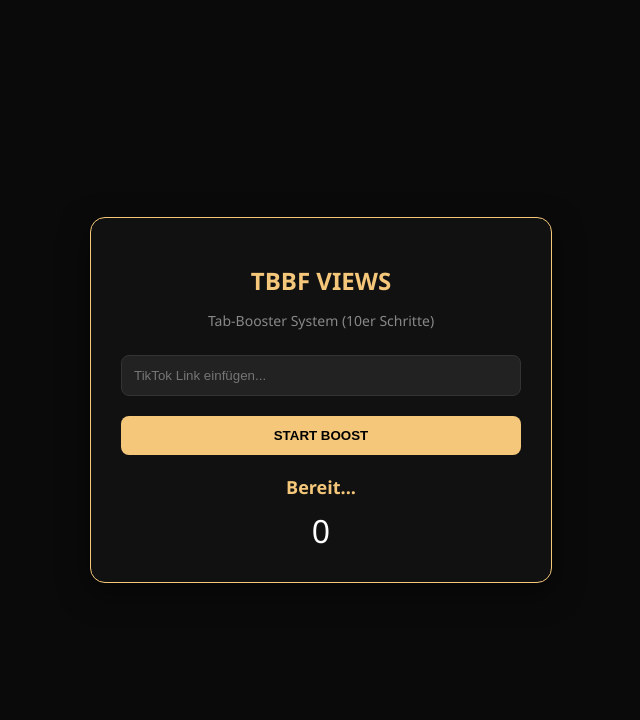
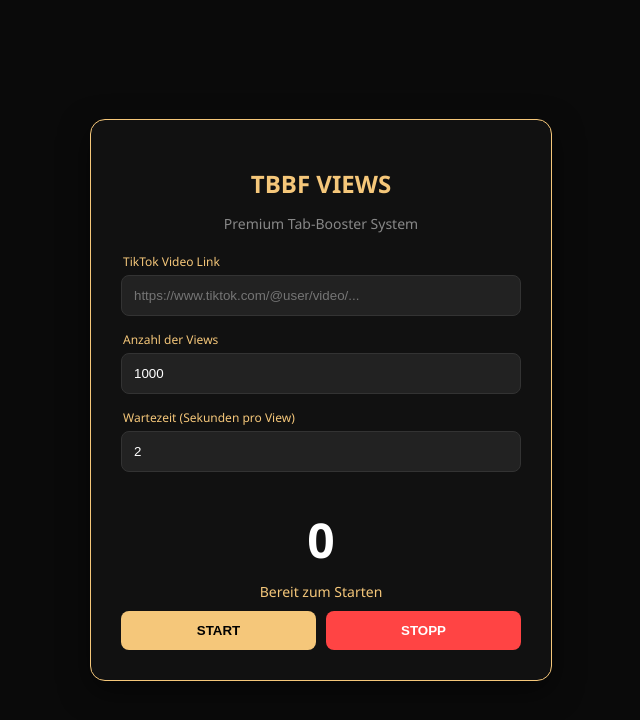
Before and after one commit to mykinomoviesme-lab/TBBF-Booster, a plain HTML site: page Index.html in a window 1280 px wide. Shown: the whole page, without its empty margins (319-959 px from the left). Drawn offline with Linux system fonts and the light colour scheme.

Commit message:
Add files via upload

```diff
--- a/Index.html
+++ b/Index.html
@@ -3,62 +3,146 @@
 <head>
     <meta charset="UTF-8">
     <meta name="viewport" content="width=device-width, initial-scale=1.0">
-    <title>TBBF - RapidReach Views</title>
+    <title>TBBF - RapidReach Views Pro</title>
     <style>
-        body { background-color: #0a0a0a; color: #ffffff; font-family: 'Segoe UI', sans-serif; display: flex; justify-content: center; align-items: center; height: 100vh; margin: 0; }
-        .card { background: #111; padding: 30px; border-radius: 15px; border: 1px solid #f5c77a; box-shadow: 0 10px 30px rgba(0,0,0,0.5); width: 90%; max-width: 400px; text-align: center; }
+        body {
+            background-color: #0a0a0a;
+            color: #ffffff;
+            font-family: 'Segoe UI', sans-serif;
+            display: flex;
+            justify-content: center;
+            align-items: center;
+            height: 100vh;
+            margin: 0;
+        }
+        .card {
+            background: #111;
+            padding: 30px;
+            border-radius: 15px;
+            border: 1px solid #f5c77a;
+            box-shadow: 0 10px 30px rgba(0,0,0,0.5);
+            width: 90%;
+            max-width: 400px;
+            text-align: center;
+        }
         h1 { color: #f5c77a; margin-bottom: 10px; font-size: 24px; }
-        p { color: #888; font-size: 14px; margin-bottom: 25px; }
-        input { width: 100%; padding: 12px; margin-bottom: 20px; border-radius: 8px; border: 1px solid #333; background: #222; color: #fff; box-sizing: border-box; }
-        button { width: 100%; padding: 12px; background: #f5c77a; border: none; border-radius: 8px; color: #000; font-weight: bold; cursor: pointer; transition: 0.3s; }
-        button:hover { background: #dfb368; }
-        #status { margin-top: 20px; font-size: 18px; color: #f5c77a; font-weight: bold; }
-        .counter-box { font-size: 32px; margin-top: 10px; color: #fff; }
+        p { color: #888; font-size: 14px; margin-bottom: 20px; }
+
+        label { display: block; text-align: left; color: #f5c77a; font-size: 12px; margin-bottom: 5px; margin-left: 2px; }
+        input {
+            width: 100%;
+            padding: 12px;
+            margin-bottom: 15px;
+            border-radius: 8px;
+            border: 1px solid #333;
+            background: #222;
+            color: #fff;
+            box-sizing: border-box;
+            outline: none;
+        }
+        input:focus { border-color: #f5c77a; }
+
+        .btn-group { display: flex; gap: 10px; margin-top: 10px; }
+        button {
+            flex: 1;
+            padding: 12px;
+            border-radius: 8px;
+            font-weight: bold;
+            cursor: pointer;
+            transition: 0.3s;
+            border: none;
+        }
+        .start-btn { background: #f5c77a; color: #000; }
+        .start-btn:hover { background: #dfb368; }
+        .stop-btn { background: #ff4444; color: #fff; }
+        .stop-btn:hover { background: #cc3333; }
+
+        #viewCount { font-size: 48px; font-weight: bold; color: #fff; margin-top: 20px; }
+        #status { margin-top: 10px; font-size: 14px; color: #f5c77a; }
     </style>
 </head>
 <body>
 
 <div class="card">
     <h1>TBBF VIEWS</h1>
-    <p>Tab-Booster System (10er Schritte)</p>
+    <p>Premium Tab-Booster System</p>
 
-    <input type="text" id="videoUrl" placeholder="TikTok Link einfügen...">
-    <button onclick="startBoost()">START BOOST</button>
+    <label>TikTok Video Link</label>
+    <input type="text" id="videoUrl" placeholder="https://www.tiktok.com/@user/video/...">
 
-    <div id="status">Bereit...</div>
-    <div class="counter-box" id="viewCount">0</div>
+    <label>Anzahl der Views</label>
+    <input type="number" id="targetViews" placeholder="z.B. 1000" value="1000">
+
+    <label>Wartezeit (Sekunden pro View)</label>
+    <input type="number" id="duration" placeholder="Empfohlen: 2" value="2">
+
+    <div id="viewCount">0</div>
+    <div id="status">Bereit zum Starten</div>
+
+    <div class="btn-group">
+        <button class="start-btn" onclick="controlBot('start')">START</button>
+        <button class="stop-btn" onclick="controlBot('stop')">STOPP</button>
+    </div>
 </div>
 
 <script>
-async function startBoost() {
+let statsInterval;
+
+async function controlBot(action) {
     const url = document.getElementById("videoUrl").value;
+    const target = document.getElementById("targetViews").value;
+    const duration = document.getElementById("duration").value;
     const status = document.getElementById("status");
-    const viewDisplay = document.getElementById("viewCount");
 
-    if(!url.includes("tiktok.com")) {
-        alert("Bitte TikTok Link einfügen!");
+    if (action === 'start') {
+        if(!url || !url.includes("tiktok.com")) {
+            alert("Bitte gib einen gültigen TikTok Link ein!");
             return;
         }
 
-    status.innerText = "⏳ Bot läuft...";
+        status.innerText = "⏳ Bot wird gestartet...";
 
-    // Befehl an Python senden
-    await fetch('/api/boost', {
+        try {
+            const response = await fetch('/api/start', {
                 method: 'POST',
                 headers: { 'Content-Type': 'application/json' },
-        body: JSON.stringify({ video_url: url })
+                body: JSON.stringify({ url: url, target: target, duration: duration })
             });
 
-    // Alle 2 Sekunden den Zählerstand abfragen
-    const checkStats = setInterval(async () => {
+            if (response.ok) {
+                status.innerText = "🚀 Bot läuft aktiv...";
+                startStatsPolling();
+            }
+        } catch (e) {
+            status.innerText = "❌ Fehler beim Starten";
+        }
+    } else {
+        // Stopp-Befehl
+        await fetch('/api/stop', { method: 'POST' });
+        status.innerText = "🛑 Stopp-Signal gesendet...";
+    }
+}
+
+function startStatsPolling() {
+    if (statsInterval) clearInterval(statsInterval);
+
+    statsInterval = setInterval(async () => {
+        try {
             const res = await fetch('/api/stats');
             const data = await res.json();
 
-        viewDisplay.innerText = data.views;
+            // Anzeige des Counters (Python liefert die 10er Schritte)
+            document.getElementById("viewCount").innerText = data.views;
 
-        if (data.views >= 1000) {
-            status.innerText = "✅ 1000 Views erreicht!";
-            clearInterval(checkStats);
+            if (!data.is_running && data.views >= document.getElementById("targetViews").value) {
+                document.getElementById("status").innerText = "✅ Ziel erreicht!";
+                clearInterval(statsInterval);
+            } else if (!data.is_running) {
+                document.getElementById("status").innerText = "⏹ Bot gestoppt.";
+                clearInterval(statsInterval);
+            }
+        } catch (e) {
+            console.error("Polling Fehler");
         }
     }, 2000);
 }
```
Also changed, not shown: 1 other file. Lines whose indentation alone changed are shown as unchanged.
